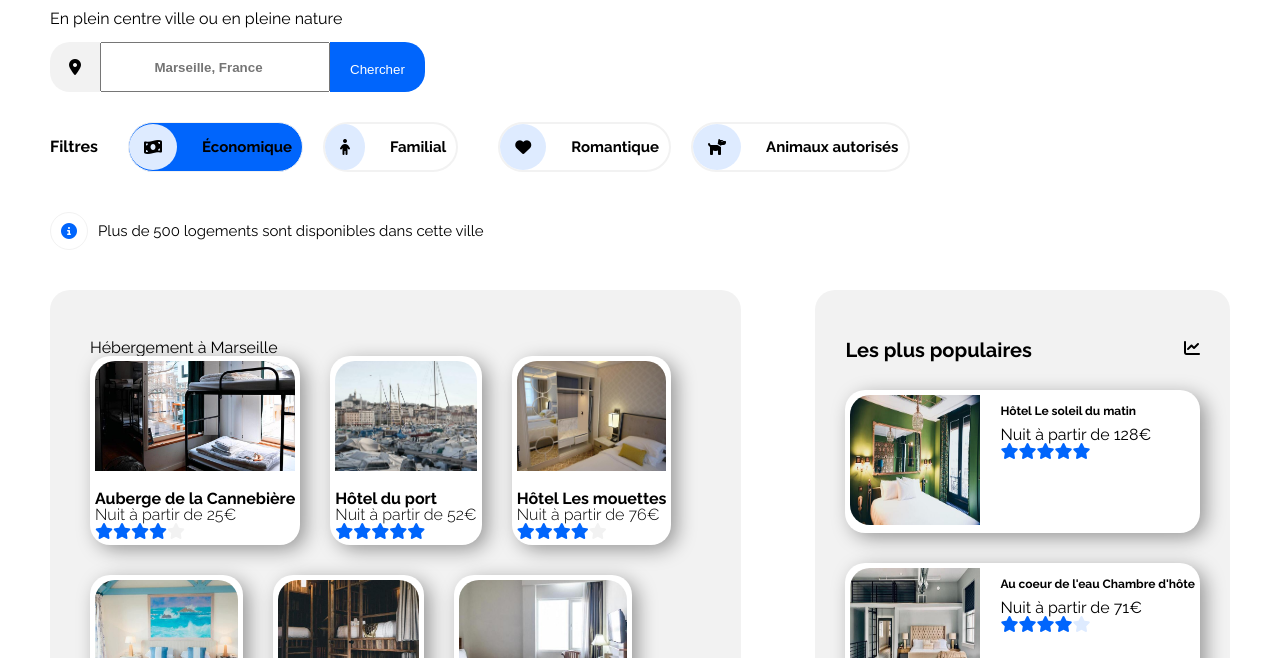
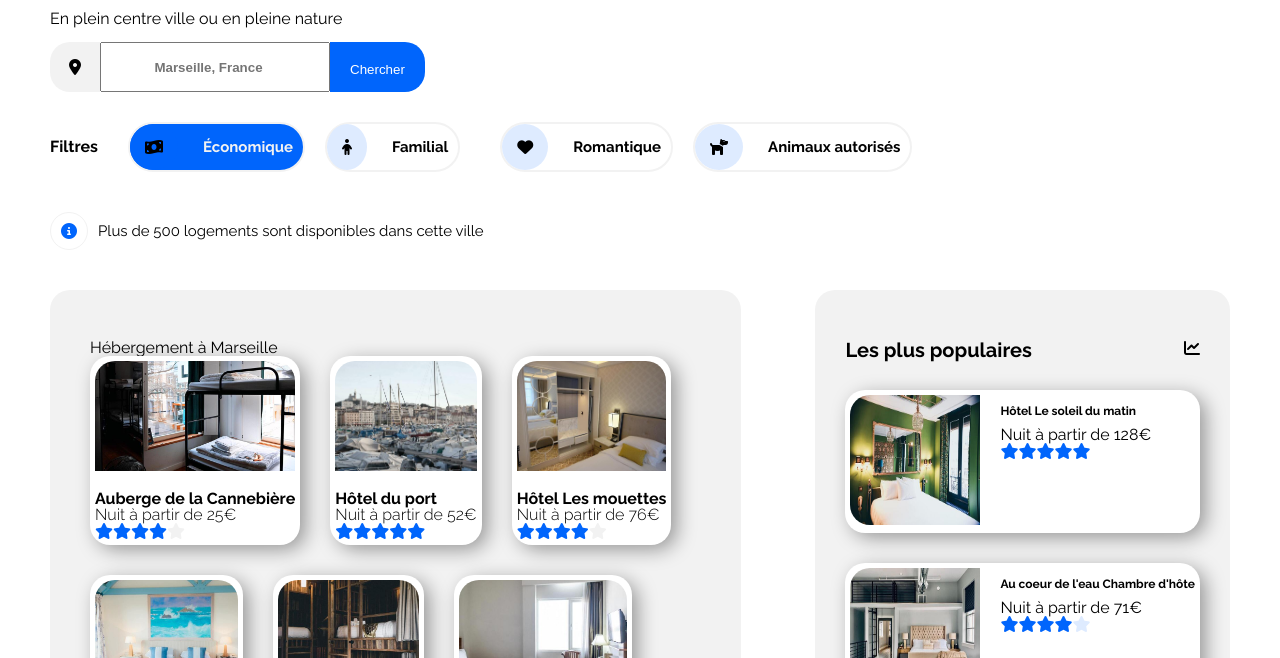
Before and after one commit to CamilleGovehovitch/CamilleGOVEHOVITCH_2_02102020, a plain HTML site: page index.html in a window 1280 px wide. In both pictures the pointer is over the element "Économique". Shown: the part 142-800 px from the top of the page. Drawn offline with Linux system fonts and the light colour scheme.

Commit message:
improve css animation

```diff
--- a/assets/css/index.css
+++ b/assets/css/index.css
@@ -19,10 +19,16 @@ body{
 .filter-item{
     transition: all 400ms ease-in-out;
 }
+.filter-item i{
+    transition: all 400ms ease-in-out;
+}
 .filter-item:hover{
     background-color: #0065FC;
-    border: solid 1px#F2F2F2;
-    border-collapse: collapse;
+    color: #F2F2F2;
+}
+.filter-item:hover i{
+    background-color: #0065FC;
+    color: black;
 }
 .search-form-desktop{
     display: flex;
```
